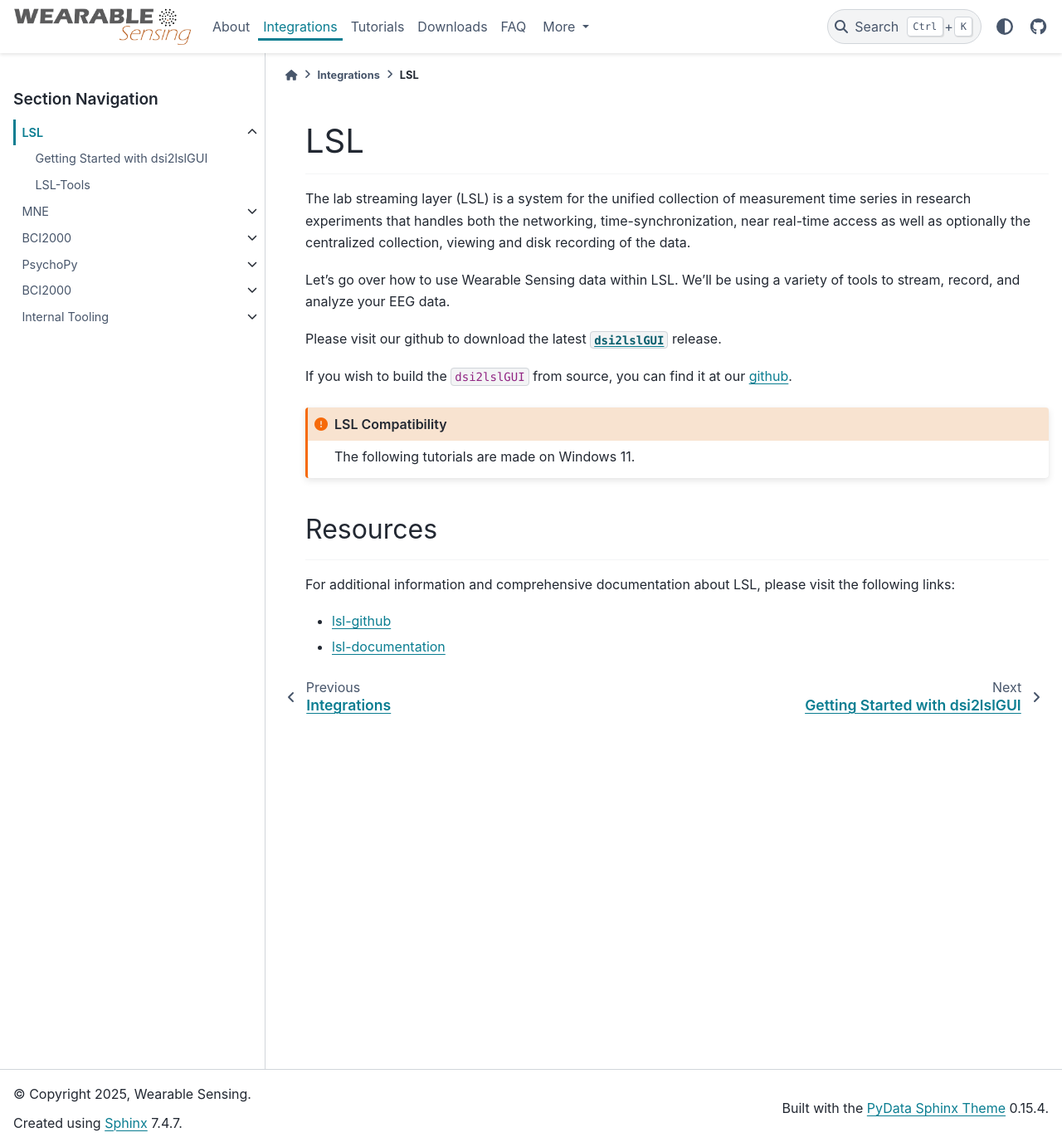
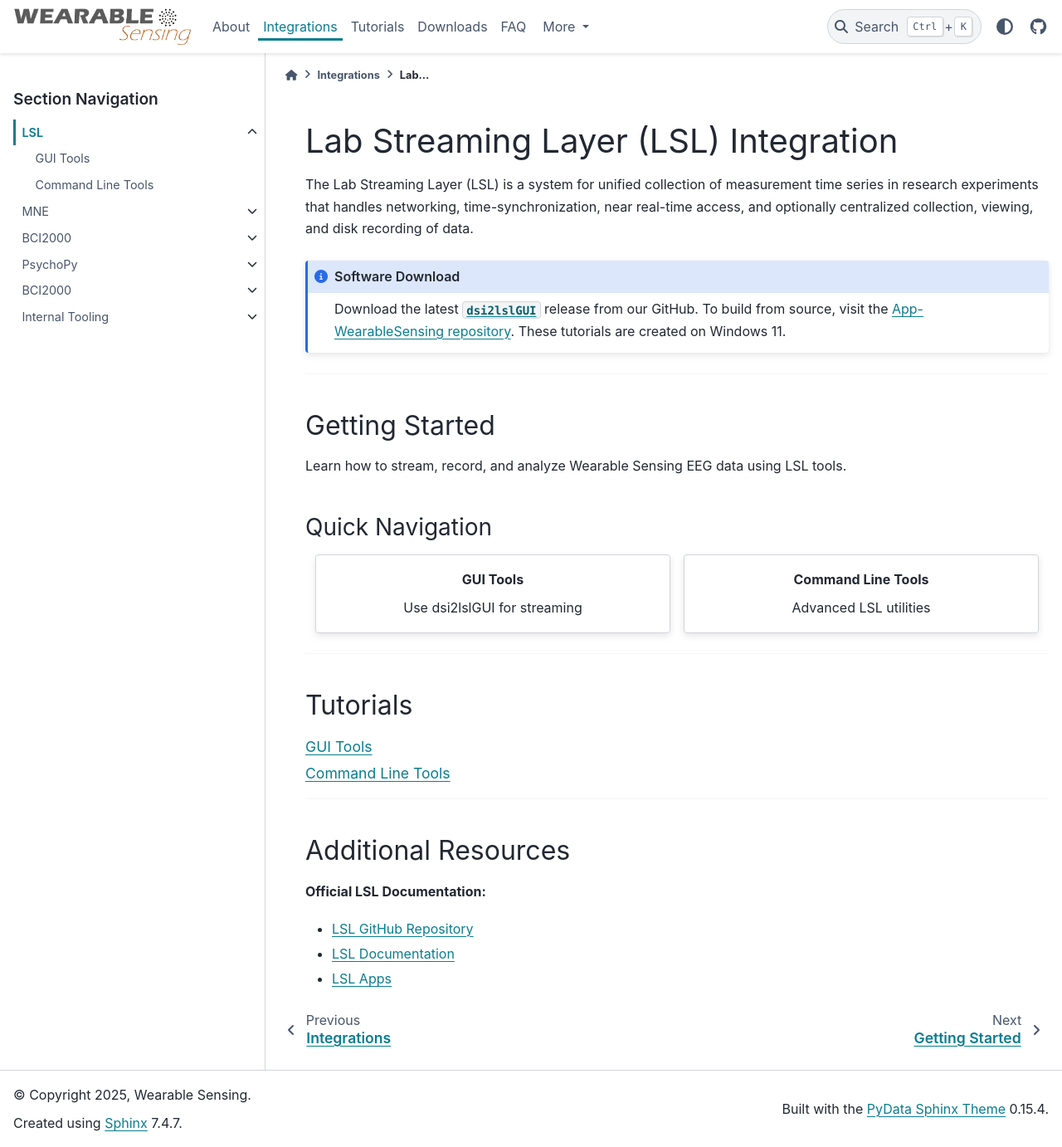
Before and after one commit to WearableSensing/wiki, a Sphinx documentation site: the page built from docs/examples/lsl/index.md, in a window 1280 px wide and 1382 px high. Shown: the whole window at 83% size. Built offline with Sphinx 7.4.7 and the PyData theme 0.15.4, drawn with Linux system fonts in a browser that asks for light colours.

Commit message:
LSL page improvements

`````diff
--- a/docs/examples/lsl/gui.md
+++ b/docs/examples/lsl/gui.md
@@ -1,4 +1,4 @@
-# Getting Started with dsi2lslGUI
+# Getting Started
 --------------------------------------------------------------------------------------
 
 This page documents how to use the dsi2lslGUI application and configure it for your DSI headset.
--- a/docs/examples/lsl/index.md
+++ b/docs/examples/lsl/index.md
@@ -1,29 +1,57 @@
-# LSL
---------------------------------------------------------------------------------------
+# Lab Streaming Layer (LSL) Integration
 
-The lab streaming layer (LSL) is a system for the unified collection of measurement time series in research experiments that handles both the networking, time-synchronization, near real-time access as well as optionally the centralized collection, viewing and disk recording of the data.
+The Lab Streaming Layer (LSL) is a system for unified collection of measurement time series in research experiments that handles networking, time-synchronization, near real-time access, and optionally centralized collection, viewing, and disk recording of data.
 
-Let's go over how to use Wearable Sensing data within LSL. We'll be using a variety of tools to stream, record, and analyze your EEG data.
-
-Please visit our github to download the latest [`dsi2lslGUI`](https://github.com/WearableSensing/LSL) release.
-
-If you wish to build the `dsi2lslGUI` from source, you can find it at our [github](https://github.com/WearableSensing/App-WearableSensing).
-
-```{admonition} LSL Compatibility
-:class: attention
-The following tutorials are made on Windows 11.
+```{admonition} Software Download
+:class: note
+Download the latest [`dsi2lslGUI`](https://github.com/WearableSensing/LSL) release from our GitHub. To build from source, visit the [App-WearableSensing repository](https://github.com/WearableSensing/App-WearableSensing). These tutorials are created on Windows 11.
 ```
 
-## Resources
---------------------------------------------------------------------------------------
+---
 
-For additional information and comprehensive documentation about LSL, please visit the following links:
+## Getting Started
 
-* [lsl-github](https://github.com/sccn/labstreaminglayer/)
-* [lsl-documentation](https://labstreaminglayer.readthedocs.io/)
+Learn how to stream, record, and analyze Wearable Sensing EEG data using LSL tools.
+
+### Quick Navigation
+
+````{grid} 2
+:gutter: 3
+
+```{grid-item-card} GUI Tools
+:link: gui
+:link-type: doc
+:text-align: center
+
+Use dsi2lslGUI for streaming
+```
+
+```{grid-item-card} Command Line Tools
+:link: tools
+:link-type: doc
+:text-align: center
+
+Advanced LSL utilities
+```
+
+````
+
+---
+
+## Tutorials
 
 ```{toctree}
-:hidden:
-gui
-tools
+:maxdepth: 1
+
+GUI Tools <gui>
+Command Line Tools <tools>
 ```
+
+---
+
+## Additional Resources
+
+**Official LSL Documentation:**
+- [LSL GitHub Repository](https://github.com/sccn/labstreaminglayer/)
+- [LSL Documentation](https://labstreaminglayer.readthedocs.io/)
+- [LSL Apps](https://github.com/labstreaminglayer/App-LabRecorder)
`````
